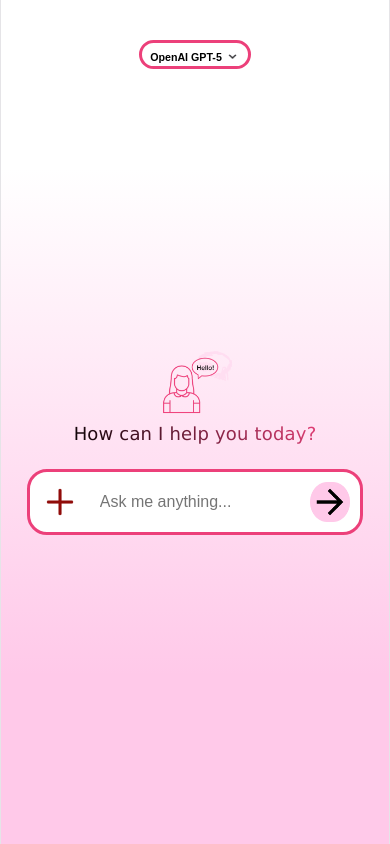
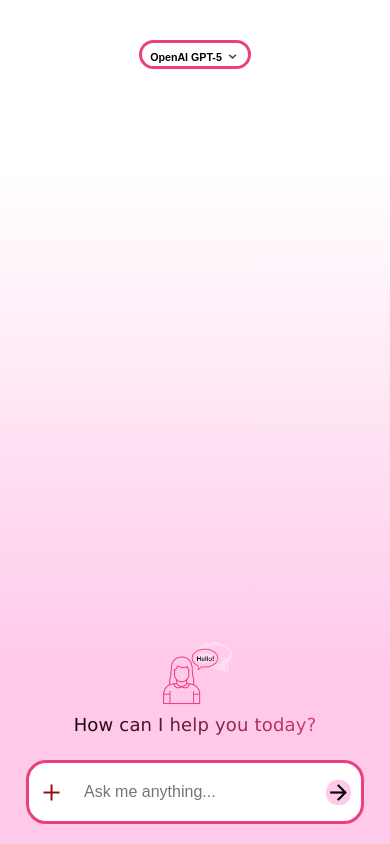
Before and after one commit to TanatswaSibanda/ai-chatbot, a React (Vite) app: page / in a window 390 px wide. Built offline with nearby package versions, Linux system fonts and the light colour scheme.

Commit message:
chore: update responsiveness

```diff
--- a/src/App.css
+++ b/src/App.css
@@ -2,6 +2,10 @@ body {
     background: linear-gradient(#FFFFFF 20%, #FFC9E9 80%);
     margin: 0;
     padding: 0;
+
+}
+
+.container {
     min-height: 100vh;
     display: flex;
     flex-direction: column;
@@ -19,20 +23,18 @@ body {
 .model-selector {
     display: flex;
     align-items: center;
-    width: 200 px;
-    gap: 10px;
+    gap: 5px;
     color: black;
     background-color: white;
-    margin-top: 100 px;
     border: solid 3px #EC407A;
     border-radius: 30px;
-    padding-left: 15px;
-    padding-right: 15px;
-    padding-top: 8px;
-    padding-bottom: 2px;
+    padding-left: 10px;
+    padding-right: 10px;
+    padding-top: 5px;
     font-weight: 600;
-    font-size: 12pt;
+    font-size: 8pt;
     cursor: pointer;
+
 }
 
 .model-selector:hover {
@@ -40,7 +42,7 @@ body {
 }
 
 .img {
-    width: 30px;
+    width: 20px;
 }
 
 .message-area {
@@ -54,11 +56,12 @@ body {
     align-items: center;
     flex-direction: column;
     gap: 0;
+    margin-bottom: 20px;
 
 }
 
 .person-icon {
-    width: 120px;
+    width: 100px;
     padding: 0;
 
 }
@@ -68,8 +71,7 @@ h3 {
     background: linear-gradient(50deg, #000000 0%, #EC407A 100%);
     -webkit-background-clip: text;
     -webkit-text-fill-color: transparent;
-    font-size: xx-large;
-    padding: 10px;
+    font-size: x-large;
     font-weight: 500;
     font-family: Verdana, Geneva, Tahoma, sans-serif;
 
@@ -80,9 +82,8 @@ h3 {
     border: none;
     width: 90%;
     height: 90%;
-    padding: 10px;
     color: black;
-    font-size: large;
+    font-size: 16px;
     outline: none;
 }
 
@@ -96,60 +97,18 @@ h3 {
     justify-content: space-between;
     background-color: white;
     border-radius: 20px;
-    padding: 8px 12px;
-    width: 80%;
+    width: 70%;
     border: solid 3px #EC407A;
-    padding: 20px;
+    padding: 15px;
     gap: 10px;
 }
 
-@media (max-width: 900px) {
-    .model-selector {
-        width: 100 px;
-        gap: 5px;
-        margin-top: 80 px;
-        padding-left: 10px;
-        padding-right: 10px;
-        padding-top: 8px;
-        padding-bottom: 2px;
-        font-size: 10pt;
-
-    }
-
-    .img {
-        width: 20px;
-    }
-
-    .person-icon {
-        width: 100px;
-        padding: 0;
-
-    }
-
-    h3 {
-        margin-top: 0;
-        font-size: x-large;
-        padding: 8px;
-
-    }
-
-    #input {
-        width: 90%;
-        height: 90%;
-        padding: 10px;
-        font-size: large;
-
-    }
-
-    .input {
-        padding: 8px 12px;
-        width: 80%;
-        gap: 10px;
-        padding: 15px;
-    }
+.input-icon {
+    width: 30px;
+    height: 30px;
 }
 
-@media (max-width: 500px) {
+@media (max-width: 900px) {
     .model-selector {
         width: 80 px;
         gap: 3px;
@@ -168,7 +127,8 @@ h3 {
 
     .bottom {
         gap: 0;
-        margin-top: 60%;
+
+
     }
 
     .person-icon {
@@ -198,4 +158,9 @@ h3 {
         gap: 10px;
         padding: 10px;
     }
+
+    .input-icon {
+        width: 25px;
+        height: 25px;
+    }
 }
--- a/src/App.jsx
+++ b/src/App.jsx
@@ -21,9 +21,9 @@ function App() {
         <img src={person} alt="" className='person-icon' />
         <h3>How can I help you today?</h3>
         <div className='input' >
-          <img src={add} alt='' width={40} />
+          <img src={add} alt='' className='input-icon' />
           <input type="text" id="input" placeholder='Ask me anything...' />
-          <img src={submit} alt="" width={40} height={40} />
+          <img src={submit} alt="" className='input-icon' />
         </div>
       </div>
     </div>
--- a/src/index.css
+++ b/src/index.css
@@ -2,7 +2,6 @@
   --text: #6b6375;
   --text-h: #08060d;
   --bg: #fff;
-  --border: #e5e4e7;
   --code-bg: #f4f3ec;
   --accent: #aa3bff;
   --accent-bg: rgba(170, 59, 255, 0.1);
@@ -59,7 +58,6 @@ body {
   max-width: 100%;
   margin: 0 auto;
   text-align: center;
-  border-inline: 1px solid var(--border);
   min-height: 100svh;
   display: flex;
   flex-direction: column;
@@ -77,20 +75,24 @@ h1 {
   font-size: 56px;
   letter-spacing: -1.68px;
   margin: 32px 0;
+
   @media (max-width: 1024px) {
     font-size: 36px;
     margin: 20px 0;
   }
 }
+
 h2 {
   font-size: 24px;
   line-height: 118%;
   letter-spacing: -0.24px;
   margin: 0 0 8px;
+
   @media (max-width: 1024px) {
     font-size: 20px;
   }
 }
+
 p {
   margin: 0;
 }
```
